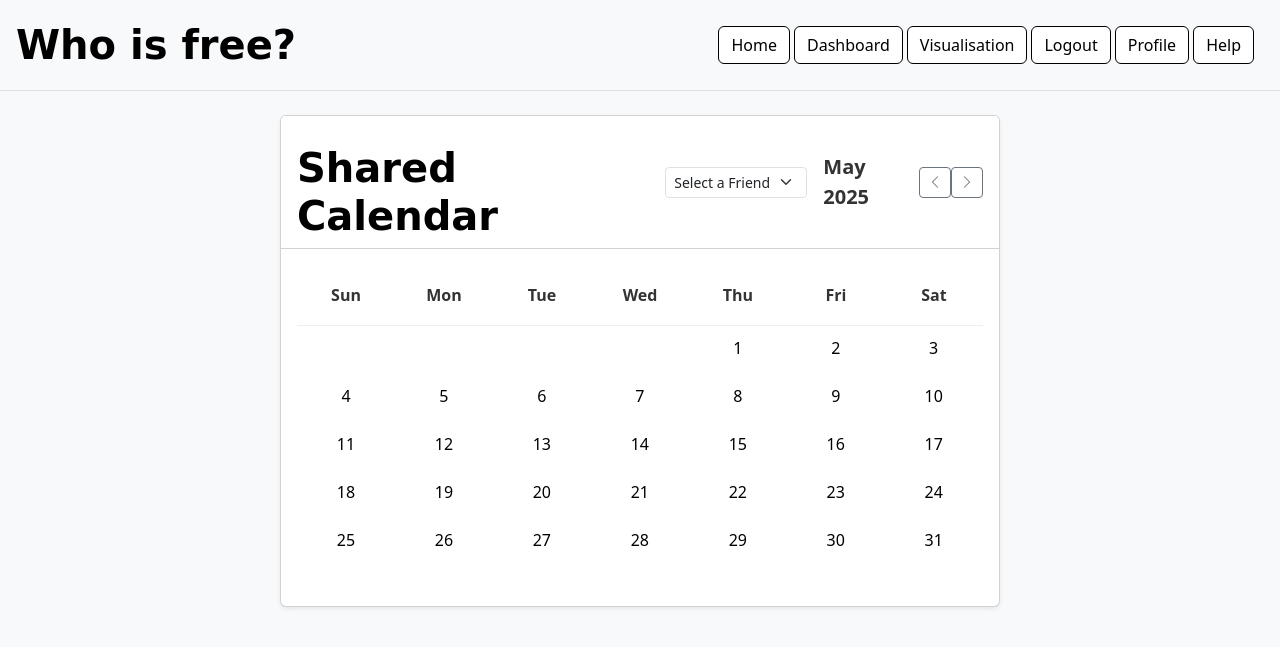
After one commit to namhai2307/CITS3403_GROUP_PROJECT, a Flask app: page /visualisation in a window 1280 px wide. The commit adds this page. Shown: the top 647 px of the page. Run offline with Flask 3, Linux system fonts and the light colour scheme; the visitor is signed in with stand-in values (Sample User, id 1); data comes from the database, SQL or seed files in the repository.

Commit message:
Added visualisation webpage, modified calendar functionality

```diff
--- a/app/routes.py
+++ b/app/routes.py
@@ -75,7 +75,6 @@ def signup():
     return render_template('sign_up.html', form=form)
 
 
-
 @main.route('/profile', methods=['GET', 'POST'])
 def profile():
     if request.method == 'POST':
@@ -116,25 +115,21 @@ def dashboard():
     except ValueError:
         display_date = datetime.utcnow().date()
 
-
     # Process form submission
     if form.validate_on_submit():
         try:
-
             event = Event(
                 title=form.title.data,
                 start_time=form.start_time.data,
                 end_time=form.end_time.data,
                 description=form.description.data,
-
                 privacy_level=form.privacy_level.data,
                 user_id=current_user.id
             )
             db.session.add(event)
             db.session.commit()
             flash('Event created successfully!', 'success')
-            return redirect(url_for('main.dashboard'))
-
+            return redirect(url_for('main.dashboard', date=display_date.strftime('%Y-%m-%d')))
         except Exception as e:
             db.session.rollback()
             flash(f'Error: {str(e)}', 'danger')
@@ -143,7 +138,7 @@ def dashboard():
     start_of_day = datetime.combine(display_date, datetime.min.time())
     end_of_day = datetime.combine(display_date, datetime.max.time())
 
-    events = Event.query.filter(
+    daily_events = Event.query.filter(
         Event.user_id == current_user.id,
         Event.start_time >= start_of_day,
         Event.start_time <= end_of_day
@@ -156,7 +151,7 @@ def dashboard():
     else:
         end_of_month = datetime(display_date.year, display_date.month + 1, 1) - timedelta(seconds=1)
 
-    events = Event.query.filter(
+    monthly_events = Event.query.filter(
         Event.user_id == current_user.id,
         Event.start_time >= start_of_month,
         Event.start_time <= end_of_month
@@ -164,7 +159,7 @@ def dashboard():
 
     # Calculate total duration of events for each day
     event_durations = {}
-    for event in events:
+    for event in monthly_events:
         day = event.start_time.strftime('%Y-%m-%d')  # e.g., "2025-05-02"
         duration = (event.end_time - event.start_time).total_seconds() / 3600  # Duration in hours
         if day not in event_durations:
@@ -175,12 +170,77 @@ def dashboard():
     return render_template(
         'dashboard.html',
         form=form,
-        events=events,
+        events=daily_events,
         display_date=display_date,
-        event_durations=event_durations,  # Pass durations instead of counts
+        event_durations=event_durations,
         timedelta=timedelta
     )
 
 @main.route('/help')
 def help():
     return render_template('help.html')
+
+# For shared visualisation between friends
+@main.route('/visualisation')
+@login_required
+def visualisation():
+    friends = User.query.filter(User.id != current_user.id).all()  # Exclude the current user
+    return render_template('visualisation.html', friends=friends, event_durations={})
+
+@main.route('/api/friend_calendar/<int:friend_id>')
+@login_required
+def friend_calendar(friend_id):
+    # Ensure the friend exists
+    friend = User.query.get_or_404(friend_id)
+
+    # Query events for the friend's calendar
+    start_of_month = datetime.utcnow().replace(day=1)
+    end_of_month = (start_of_month + timedelta(days=31)).replace(day=1) - timedelta(seconds=1)
+
+    events = Event.query.filter(
+        Event.user_id == friend.id,
+        Event.start_time >= start_of_month,
+        Event.start_time <= end_of_month
+    ).all()
+
+    # Calculate event durations for the heatmap
+    event_durations = {}
+    for event in events:
+        day = event.start_time.strftime('%Y-%m-%d')
+        duration = (event.end_time - event.start_time).total_seconds() / 3600
+        event_durations[day] = event_durations.get(day, 0) + duration
+
+    return jsonify({'eventDurations': event_durations})
+
+@main.route('/api/events')
+@login_required
+def get_events():
+    date_str = request.args.get('date')
+    if not date_str:
+        return jsonify({'error': 'Date is required'}), 400
+
+    try:
+        selected_date = datetime.strptime(date_str, '%Y-%m-%d').date()
+    except ValueError:
+        return jsonify({'error': 'Invalid date format'}), 400
+
+    start_of_day = datetime.combine(selected_date, datetime.min.time())
+    end_of_day = datetime.combine(selected_date, datetime.max.time())
+
+    events = Event.query.filter(
+        Event.user_id == current_user.id,
+        Event.start_time >= start_of_day,
+        Event.start_time <= end_of_day
+    ).order_by(Event.start_time).all()
+
+    events_data = [
+        {
+            'title': event.title,
+            'start_time': event.start_time.strftime('%H:%M'),
+            'end_time': event.end_time.strftime('%H:%M'),
+            'description': event.description
+        }
+        for event in events
+    ]
+
+    return jsonify({'events': events_data})
--- a/app/static/calendarscript.js
+++ b/app/static/calendarscript.js
@@ -3,11 +3,12 @@ function showForm(formID) {
     document.getElementById(formID).classList.add("active")
 }
 
-document.addEventListener('DOMContentLoaded', function() {
+document.addEventListener('DOMContentLoaded', function () {
     const monthYear = document.getElementById("month-year");
     const daysContainer = document.getElementById("days");
     const prevButton = document.getElementById('prev');
     const nextButton = document.getElementById('next');
+    const todayEventsContainer = document.getElementById('today-events'); // Container for today's events
 
     const urlParams = new URLSearchParams(window.location.search);
     const urlDate = urlParams.get('date');
@@ -62,9 +63,9 @@ document.addEventListener('DOMContentLoaded', function() {
             }
 
             // Add click event
-            dayDiv.addEventListener('click', function() {
+            dayDiv.addEventListener('click', function () {
                 const dateStr = `${year}-${String(month + 1).padStart(2, '0')}-${String(i).padStart(2, '0')}`;
-                window.location.href = `/dashboard?date=${dateStr}`;
+                fetchEventsForDay(dateStr); // Fetch and display events for the selected day
             });
 
             daysContainer.appendChild(dayDiv);
@@ -80,19 +81,62 @@ document.addEventListener('DOMContentLoaded', function() {
         }
     }
 
+    // Fetch and display events for a specific day
+    function fetchEventsForDay(dateStr) {
+        // Update the URL with the selected date
+        const url = new URL(window.location);
+        url.searchParams.set('date', dateStr);
+        window.history.pushState({}, '', url);
+
+        // Update the schedule header on the frontend
+        const scheduleHeader = document.querySelector('#schedule-section h5');
+        const newDate = new Date(dateStr);
+        // Format the date as "Weekday, Month day" (using en-US locale here)
+        const options = { weekday: 'long', month: 'long', day: 'numeric' };
+        const formattedDate = newDate.toLocaleDateString('en-US', options);
+        scheduleHeader.innerHTML = `<i class="bi bi-list-task me-2"></i>${formattedDate} Schedule`;
+
+        // Clear the today's events container
+        const todayEventsContainer = document.getElementById('today-events');
+        todayEventsContainer.innerHTML = '';
+
+        // Fetch events for the selected day
+        fetch(`/api/events?date=${dateStr}`)
+            .then(response => response.json())
+            .then(data => {
+                if (data.events && data.events.length > 0) {
+                    data.events.forEach(event => {
+                        const eventDiv = document.createElement('div');
+                        eventDiv.classList.add('event-card', 'mb-3', 'p-2', 'border', 'rounded');
+                        eventDiv.innerHTML = `
+                            <div class="d-flex justify-content-between">
+                                <strong>${event.title}</strong>
+                                <small class="text-muted">${event.start_time} - ${event.end_time}</small>
+                            </div>
+                            ${event.description ? `<p class="mt-1 mb-0 small">${event.description}</p>` : ''}
+                        `;
+                        todayEventsContainer.appendChild(eventDiv);
+                    });
+                } else {
+                    // Clear container if no events found
+                    todayEventsContainer.innerHTML = '';
+                }
+            })
+            .catch(error => console.error('Error fetching events:', error));
+    }
+
     // Previous button event listener - toggle previous month
-    prevButton.addEventListener('click', function() {
+    prevButton.addEventListener('click', function () {
         currentDate.setMonth(currentDate.getMonth() - 1);
         renderCalendar(currentDate);
     });
 
     // Next button event listener - toggle next month
-    nextButton.addEventListener('click', function() {
+    nextButton.addEventListener('click', function () {
         currentDate.setMonth(currentDate.getMonth() + 1);
         renderCalendar(currentDate);
     });
 
     // Initial render
     renderCalendar(currentDate);
-
 });
--- a/app/static/calendarstyle.css
+++ b/app/static/calendarstyle.css
@@ -9,6 +9,12 @@
     color: black;
     padding: 20px;
     margin: 0 auto;
+}
+
+/* Adjust the card width for better responsiveness */
+.card {
+    max-width: 100%;
+    width: 100%;
 }
 
 /* Calendar Grid */
--- a/app/templates/index.html
+++ b/app/templates/index.html
@@ -50,7 +50,7 @@
     <!-- Header -->
     <div class="d-flex justify-content-between align-items-center p-3 border-bottom">
       <header>
-        <h5 class="m-0"> Who is free? </h5>
+        <h5 class="m-0 text-nowrap"> Who is free? </h5>
       </header>
 
       <!-- Navigation Bar -->
@@ -58,6 +58,7 @@
         <a class="btn btn-outline-primary" href="{{ url_for('main.index') }}">Home</a>
         {% if session.get('logged_in') %}
             <a class="btn btn-outline-primary" href="{{ url_for('main.dashboard') }}">Dashboard</a>
+            <a class="btn btn-outline-primary" href="{{ url_for('main.visualisation') }}">Visualisation</a>
             <a class="btn btn-outline-primary" href="{{ url_for('main.logout') }}">Logout</a>
         {% else %}
             <a class="btn btn-outline-primary" href="{{ url_for('main.login') }}">Login/Signup</a>
--- /dev/null
+++ b/app/templates/visualisation.html
@@ -0,0 +1,67 @@
+{% extends "index.html" %}
+
+{% block head %}
+    <title>Who is Free? - Visualisation </title>
+{% endblock %}
+
+{% block content %}
+<div class="container mt-4">
+  <div class="row justify-content-center">
+    <div class="col-12 col-md-10 col-lg-8">
+      <div class="card shadow-sm">
+        <div class="card-header bg-white d-flex justify-content-between align-items-center">
+          <h5 class="mb-0 text-start">Shared Calendar</h5>
+          <div class="d-flex align-items-center">
+            <select id="friend-selector" class="form-select form-select-sm me-3" style="width: auto;">
+              <option value="" selected disabled>Select a Friend</option>
+              {% for friend in friends %}
+                <option value="{{ friend.id }}">{{ friend.name }}</option>
+              {% endfor %}
+            </select>
+            <div class="d-flex align-items-center">
+              <span id="month-year" class="fw-bold"></span>
+              <button id="prev" class="btn btn-sm btn-outline-secondary ms-2">
+                <i class="bi bi-chevron-left"></i>
+              </button>
+              <button id="next" class="btn btn-sm btn-outline-secondary">
+                <i class="bi bi-chevron-right"></i>
+              </button>
+            </div>
+          </div>
+        </div>
+        <div class="card-body">
+          <!-- Calendar Grid -->
+          <div class="calendar-grid mb-4">
+            <div class="weekdays row g-0 text-center fw-bold">
+              <div class="col p-2">Sun</div>
+              <div class="col p-2">Mon</div>
+              <div class="col p-2">Tue</div>
+              <div class="col p-2">Wed</div>
+              <div class="col p-2">Thu</div>
+              <div class="col p-2">Fri</div>
+              <div class="col p-2">Sat</div>
+            </div>
+            <div class="days row g-0" id="days"></div>
+          </div>
+        </div>
+      </div>
+    </div>
+  </div>
+</div>
+
+<script>
+  const eventDurations = JSON.parse('{{event_durations|tojson|safe}}');
+  renderCalendar(eventDurations);
+
+  const friendSelector = document.getElementById('friend-selector');
+  friendSelector.addEventListener('change', function () {
+    const friendId = this.value;
+    if (friendId) {
+      fetch(`/api/friend_calendar/${friendId}`)
+        .then(response => response.json())
+        .then(data => renderCalendar(data.eventDurations))
+        .catch(error => console.error('Error fetching friend calendar:', error));
+    }
+  });
+</script>
+{% endblock %}
```
Also changed, not shown: app/templates/dashboard.html (+3 -5 lines).
